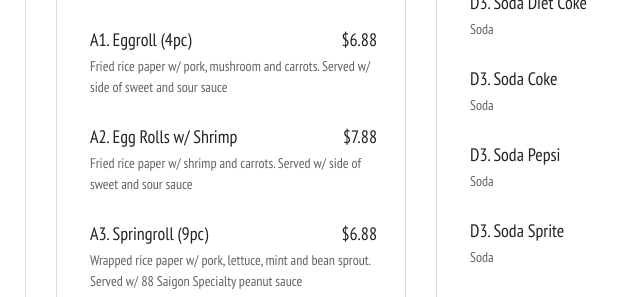
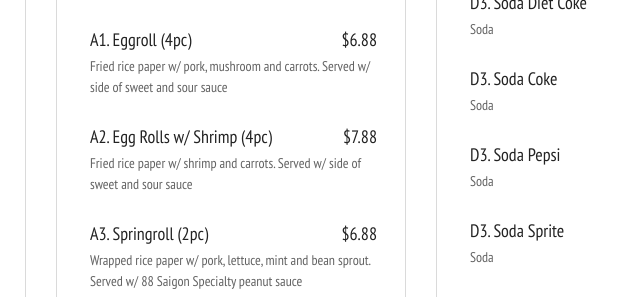
Before and after one commit to KhoaTran0456/88saigonphobanhmi, a plain HTML site: page menu.html in a window 1280 px wide. Shown: the part 3000-3297 px from the top of the page, 409-1049 px from the left. Drawn offline with nearby package versions, Linux system fonts and the light colour scheme.

Commit message:
A20230508-1

```diff
--- a/menu.html
+++ b/menu.html
@@ -829,7 +829,7 @@
 							<!-- Dish -->
 							<div class="dish">
 								<div class="dish_title_container d-flex flex-xl-row flex-column align-items-start justify-content-start">
-									<div class="dish_title">A2. Egg Rolls w/ Shrimp</div>
+									<div class="dish_title">A2. Egg Rolls w/ Shrimp (4pc)</div>
 									<div class="dish_price">$7.88</div>
 								</div>
 								<div class="dish_contents">
@@ -843,7 +843,7 @@
 							<!-- Dish -->
 							<div class="dish">
 								<div class="dish_title_container d-flex flex-xl-row flex-column align-items-start justify-content-start">
-									<div class="dish_title">A3. Springroll (9pc)</div>
+									<div class="dish_title">A3. Springroll (2pc)</div>
 									<div class="dish_price">$6.88</div>
 								</div>
 								<div class="dish_contents">
```
